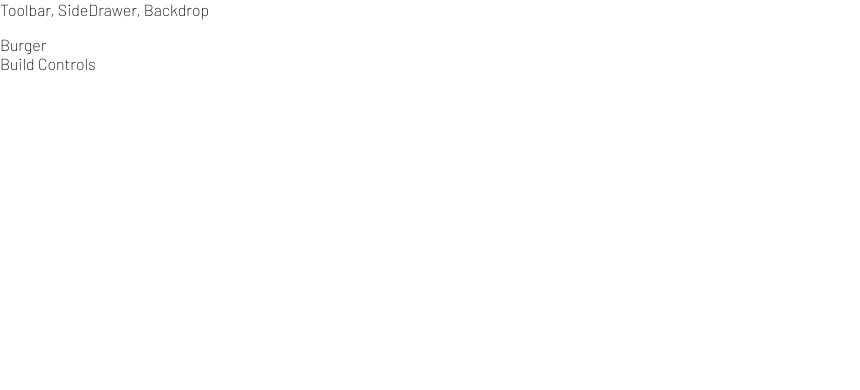
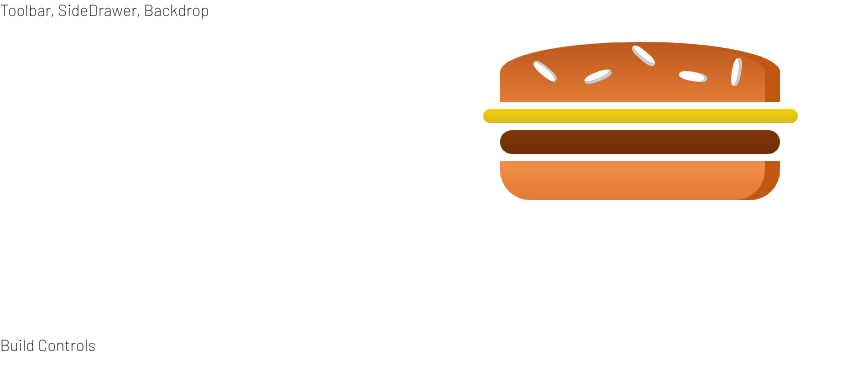
Before and after one commit to airazabal92/burger, a React (Create React App) app: page / in a window 1280 px wide. Shown: the top 390 px of the page, without its empty margins (0-860 px from the left). Built offline with nearby package versions, Linux system fonts and the light colour scheme.

Commit message:
Added css for burger and ingredients

```diff
--- a/src/components/Burger/Burger.js
+++ b/src/components/Burger/Burger.js
@@ -1,8 +1,16 @@
 import React from "react";
 import classes from "./Burger.module.css";
+import BurgerIngredient from "./BurgerIngredient/BurgerIngredient";
 
 const burger = (props) => {
-  return <div className={classes.Burger}></div>;
+  return (
+    <div className={classes.Burger}>
+      <BurgerIngredient type="bread-top"></BurgerIngredient>
+      <BurgerIngredient type="cheese"></BurgerIngredient>
+      <BurgerIngredient type="meat"></BurgerIngredient>
+      <BurgerIngredient type="bread-bottom"></BurgerIngredient>
+    </div>
+  );
 };
 
 export default burger;
--- a/src/components/Burger/Burger.module.css
+++ b/src/components/Burger/Burger.module.css
@@ -1,4 +1,30 @@
 .Burger {
   width: 100%;
   margin: auto;
+  height: 300px;
+  overflow: scroll;
+  text-align: center;
+  font-weight: bold;
+  font-size: 1.2rem;
 }
+
+@media (min-width: 1000px) and (min-height: 700px) {
+  .Burger {
+    width: 700px;
+    height: 600px;
+  }
+}
+
+@media (min-width: 500px) and (min-height: 401px) {
+  .Burger {
+    width: 450px;
+    height: 400px;
+  }
+}
+
+@media (min-width: 500px) and (min-height: 400px) {
+  .Burger {
+    width: 350px;
+    height: 300px;
+  }
+}
--- a/src/components/Burger/BurgerIngredient/BurgerIngredient.js
+++ b/src/components/Burger/BurgerIngredient/BurgerIngredient.js
@@ -1,5 +1,5 @@
 import React from "react";
-import classes from "./BurgerIngredient.css";
+import classes from "./BurgerIngredient.module.css";
 import PropTypes from "prop-types";
 
 const burgerIngredients = (props) => {
@@ -37,9 +37,8 @@
 
     default:
       ingredient = null;
-
-      return ingredient;
   }
+  return ingredient;
 };
 
 // Ensure prop data type is correct
--- a/src/containers/BurgerBuilder/BurgerBuilder.js
+++ b/src/containers/BurgerBuilder/BurgerBuilder.js
@@ -1,4 +1,5 @@
 import React, { Component } from "react";
+import Burger from "../../components/Burger/Burger";
 
 import Aux from "../../hoc/Aux";
 
@@ -6,7 +7,7 @@
   render() {
     return (
       <Aux>
-        <div>Burger</div>
+        <Burger></Burger>
         <div>Build Controls</div>
       </Aux>
     );
```
Also changed, not shown: 1 other file (tests, documents, lock files or other folders).
